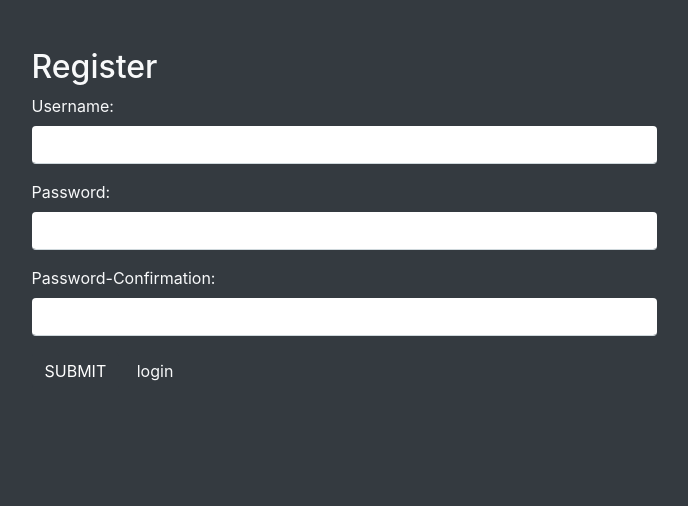
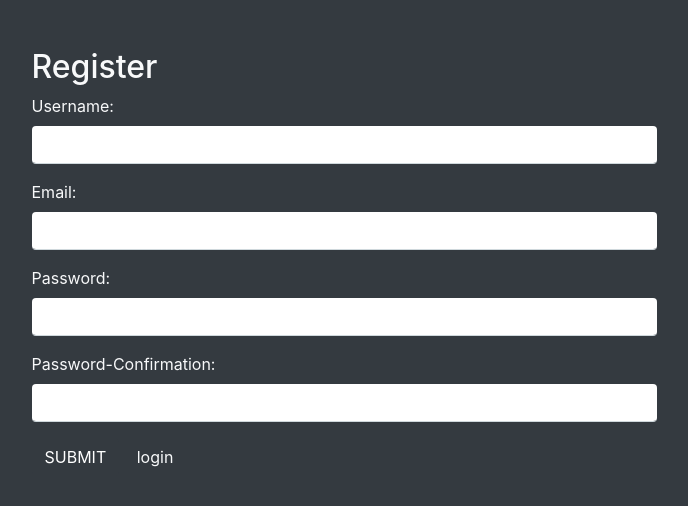
Before and after one commit to Yogesh-5/Django_weather_api, a Django app: page /register/ in a window 1280 px wide. Shown: the top 506 px of the page, without its empty margins (296-984 px from the left). Run offline with Django 5.2, Linux system fonts and the light colour scheme.

Commit message:
comment added

```diff
--- a/auth_app/templates/auth_app/register.html
+++ b/auth_app/templates/auth_app/register.html
@@ -16,15 +16,23 @@
                 <div class="form-group text-light">
 
                     <label for="{{ form.username.id_for_label }}">Username:</label>
-                    <input type="text" name="{{ form.username.name }}" class="form-control text-dark" placeholder="{{ form.username.value }}">
+                    <input type="text" name="{{ form.username.name }}" class="form-control text-dark">
                     <span class="text-danger">{{ form.username.errors }}</span>
                 </div>
 
 
                 <div class="form-group text-light">
 
+                    <label for="{{ form.email.id_for_label }}">Email:</label>
+                    <input type="email" name="{{ form.email.name }}" class="form-control text-dark" required=True>
+                    <span class="text-danger">{{ form.email.errors }}</span>
+                </div>
+
+
+                <div class="form-group text-light">
+
                     <label for="{{ form.password1.id_for_label }}">Password:</label>
-                    <input type="password" name="{{ form.password1.name }}" class="form-control text-dark" placeholder="{{ form.password1.value }}">
+                    <input type="password" name="{{ form.password1.name }}" class="form-control text-dark">
                     <span class="text-danger">{{ form.password1.errors }}</span>
                 </div>
 
@@ -32,7 +40,7 @@
                 <div class="form-group text-light">
 
                     <label for="{{ form.password2.id_for_label }}">Password-Confirmation:</label>
-                    <input type="password" name="{{ form.password2.name }}" class="form-control text-dark" placeholder="{{ form.password2.value }}">
+                    <input type="password" name="{{ form.password2.name }}" class="form-control text-dark">
                     <span class="text-danger">{{ form.password2.errors }}</span>
                 </div>
 
--- a/auth_app/views.py
+++ b/auth_app/views.py
@@ -22,7 +22,7 @@ def register_view(request):
             return redirect('login')
 
     else:
-        initial_data = {'username':'','password1':'','password2':''}
+        initial_data = {'username':'','email':'','password1':'','password2':''}
         form = UserCreationForm(initial = initial_data)
     return render(request, 'auth_app/register.html',{'form':form})
 
@@ -71,6 +71,7 @@ def dashboard(request):
     context = {'weather_data': weather_data}
 
 
+# for returning the api weather data
     return render(request, 'dashboard.html', context)
 
 
```
Also changed, not shown: db.sqlite3.
